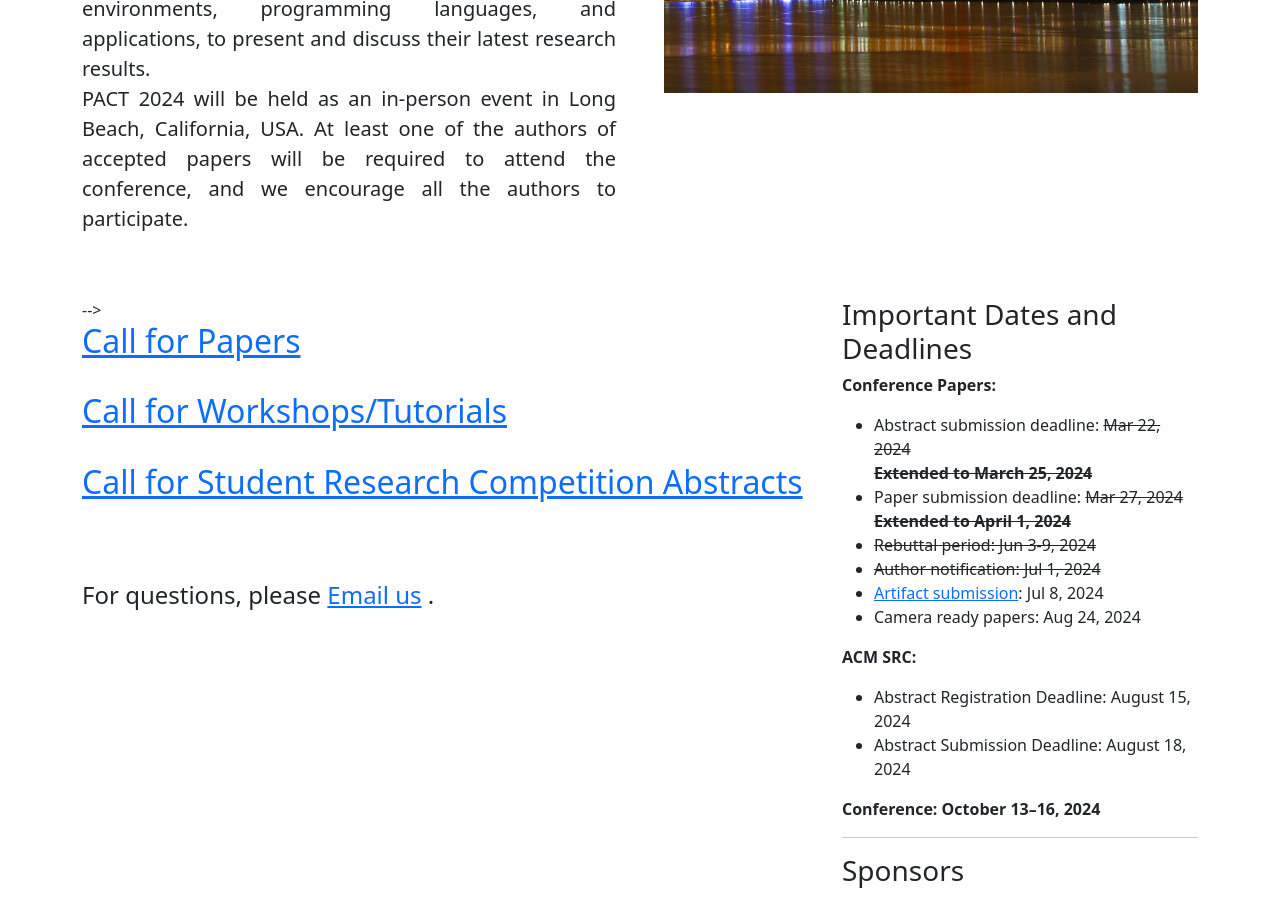
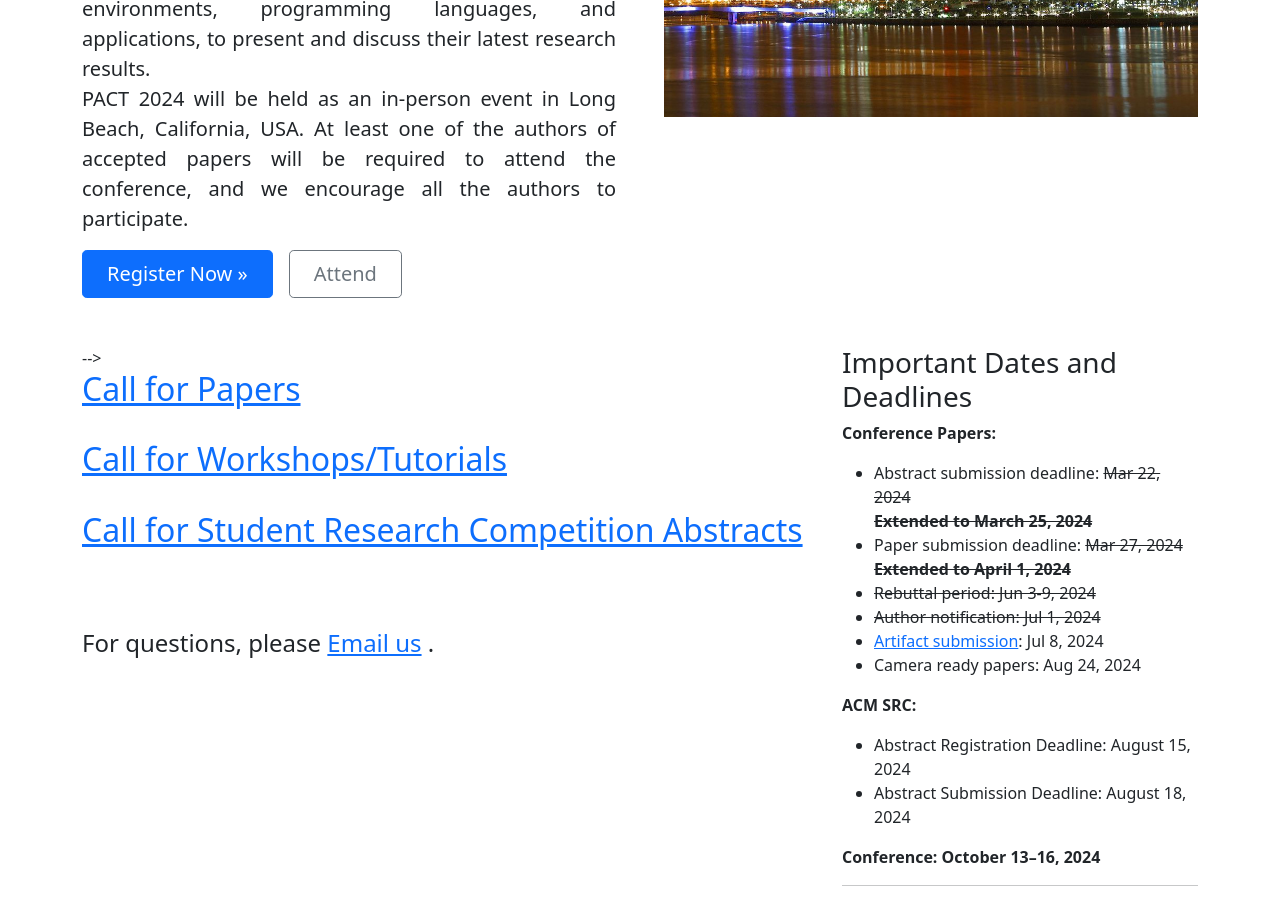
Before and after one commit to pact2024/pact2024.github.io, a Jekyll site: the page built from index.html, in a window 1280 px wide and 900 px high, scrolled down 495 px. Built offline with Jekyll 4.4.1, drawn with Linux system fonts in a browser that asks for light colours.

Commit message:
Update index_hero.html

```diff
--- a/_includes/index_hero.html
+++ b/_includes/index_hero.html
@@ -119,10 +119,10 @@
             </ul>
             -->
 
-<!--             <div class="d-grid gap-2 d-md-flex justify-content-md-start">
-                <a href="https://cvent.me/N5v31n" class="btn btn-primary btn-lg px-4 me-md-2">Register Now »</a>
+              <div class="d-grid gap-2 d-md-flex justify-content-md-start">
+                <a href="https://cvent.me/rgMYQZ" class="btn btn-primary btn-lg px-4 me-md-2">Register Now »</a>
                 <a href="attend.html" class="btn btn-outline-secondary btn-lg px-4">Attend</a>
-            </div> -->
+            </div>
         </div>
     </div>
 </main>
```
